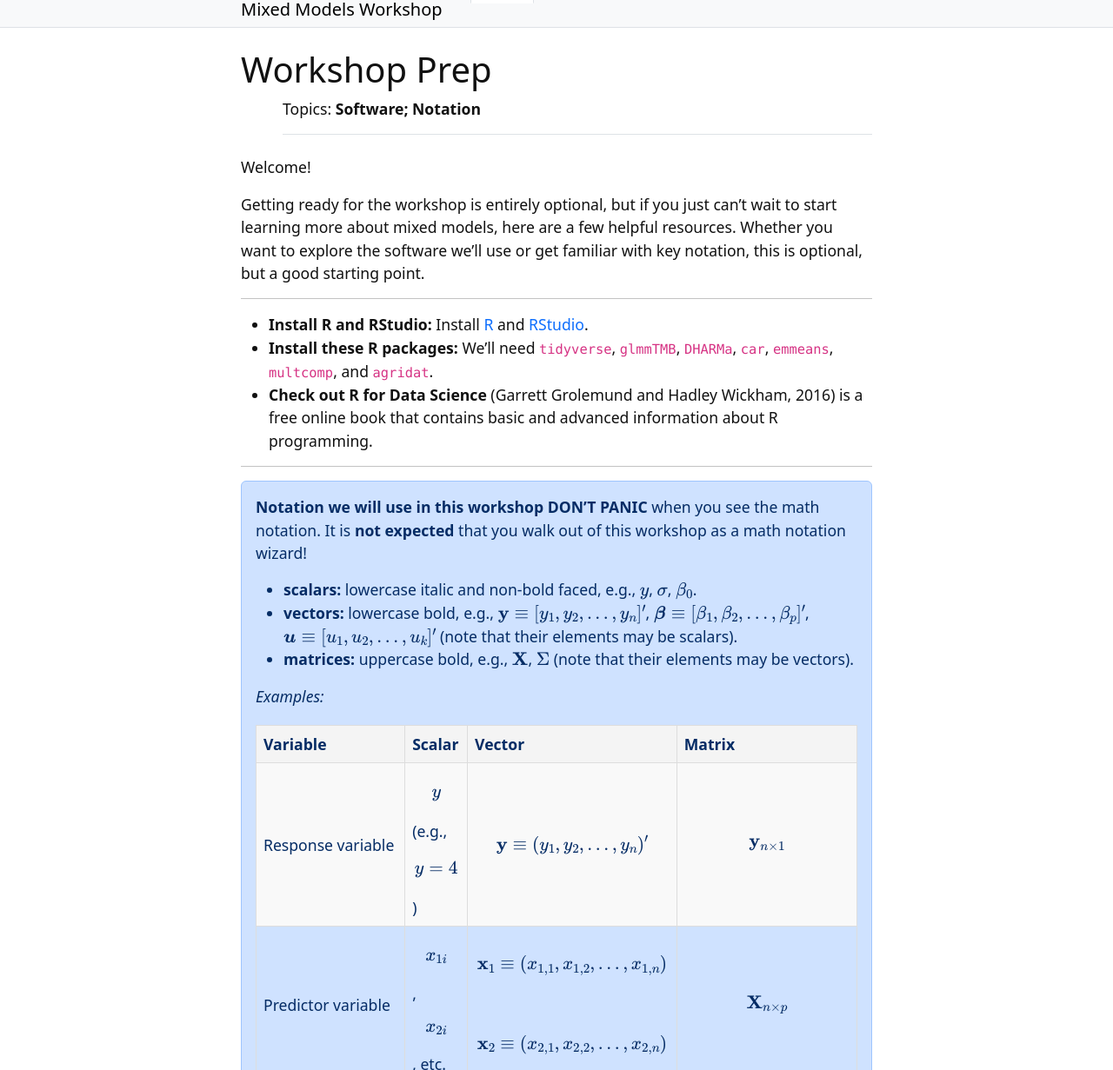
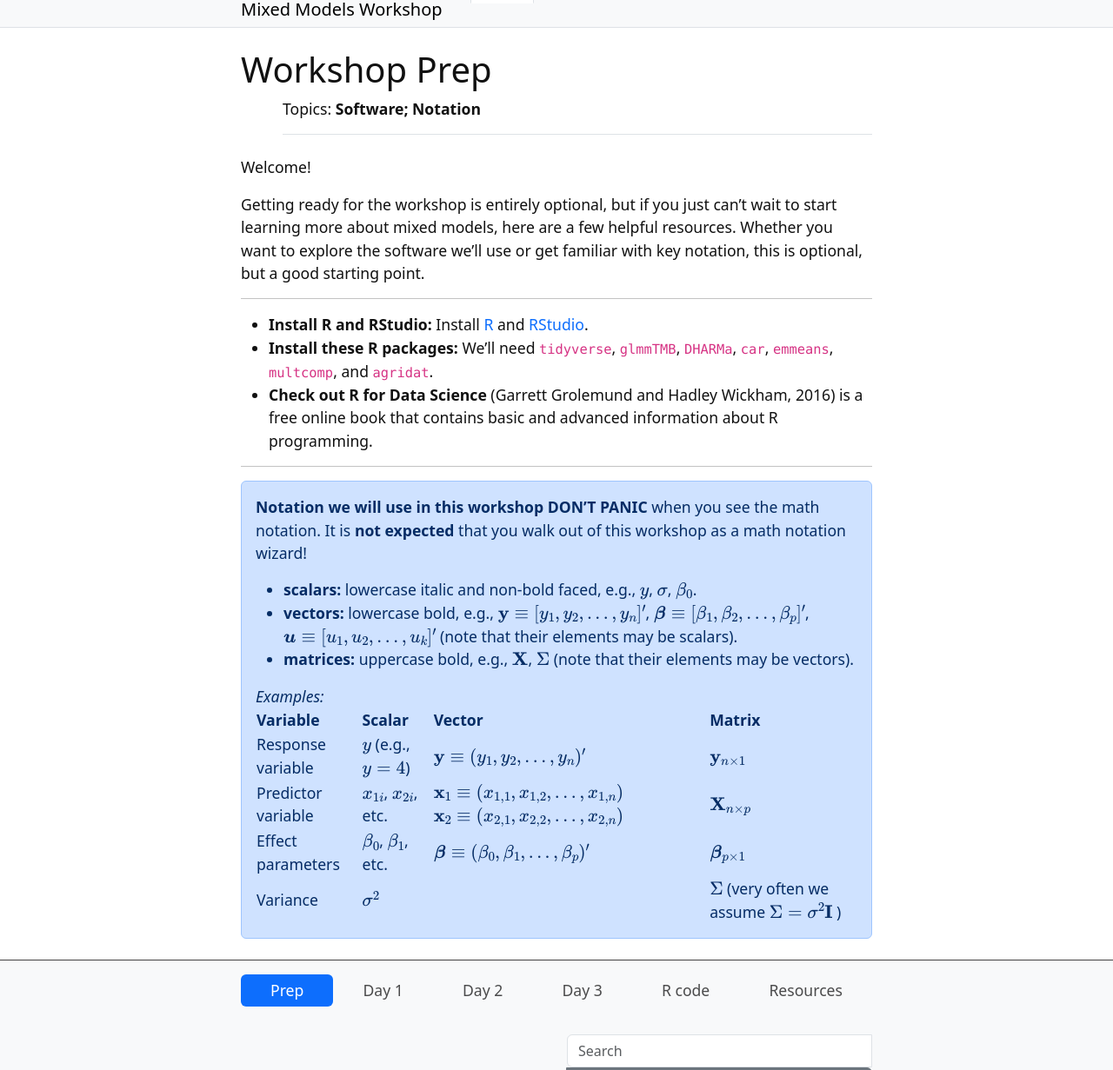
Before and after one commit to jlacasa/mixed-models-spring25, a Jekyll site: the page built from content/0-prep.md, in a window 1280 px wide, cut to the strip 121-1352 px from the top of the page. Shown: the whole strip at 87% size. Built offline with Jekyll 4.4.1, drawn with Linux system fonts in a browser that asks for light colours; formulas are drawn with MathJax 3; some of the changed lines change nothing that is shown.

Commit message:
table in prep

```diff
--- a/content/0-prep.md
+++ b/content/0-prep.md
@@ -32,68 +32,13 @@
 
 *Examples:*
 
-<head>
-    <meta charset="UTF-8">
-    <meta name="viewport" content="width=device-width, initial-scale=1.0">
-    <title>Notation Table</title>
-    <style>
-        table {
-            width: 100%;
-            border-collapse: collapse;
-            margin: 20px 0;
-        }
-        th, td {
-            border: 1px solid #ddd;
-            padding: 8px;
-            text-align: left;
-        }
-        th {
-            background-color: #f4f4f4;
-            font-weight: bold;
-        }
-        tr:nth-child(even) {
-            background-color: #f9f9f9;
-        }
-    </style>
-</head>
 
-<body>
-    <table>
-        <tr>
-            <th>Variable</th>
-            <th>Scalar</th>
-            <th>Vector</th>
-            <th>Matrix</th>
-        </tr>
-        <tr>
-            <td>Response variable</td>
-            <td>$$y$$ (e.g., $$y = 4$$)</td>
-            <td>$$\mathbf{y} \equiv (y_1, y_2, ..., y_n)'$$</td>
-            <td>$$\mathbf{y}_{n\times1}$$</td>
-        </tr>
-        <tr>
-            <td>Predictor variable</td>
-            <td>$$x_{1 i}$$, $$x_{2 i}$$, etc.</td>
-            <td>
-                $$\mathbf{x}_1 \equiv (x_{1,1}, x_{1,2}, ..., x_{1,n})$$ <br>
-                $$\mathbf{x}_2 \equiv (x_{2,1}, x_{2,2}, ..., x_{2,n})$$
-            </td>
-            <td>$$\mathbf{X}_{n\times p}$$</td>
-        </tr>
-        <tr>
-            <td>Effect parameters</td>
-            <td>$$\beta_0$$, $$\beta_1$$, etc.</td>
-            <td>$$\boldsymbol{\beta} \equiv (\beta_0, \beta_1, ..., \beta_p)'$$</td>
-            <td>$$\boldsymbol{\beta}_{p\times1}$$</td>
-        </tr>
-        <tr>
-            <td>Variance</td>
-            <td>$$\sigma^2$$</td>
-            <td></td>
-            <td>$$\Sigma$$ (very often we assume $$\Sigma = \sigma^2 \mathbf{I}$$)</td>
-        </tr>
-    </table>
-</body>
+| Variable | Scalar | Vector | Matrix |
+|------------------|------------------|------------------|------------------|
+| Response variable | $$y$$ (e.g., $$y = 4$$) | $$\mathbf{y} \equiv (y_1, y_2, ..., y_n)'$$ | $$\mathbf{y}_{n\times1}$$ |
+| Predictor variable | $$x_{1 i}$$, $$x_{2 i}$$, etc. | $$\mathbf{x}_1 \equiv (x_{1,1}, x_{1, 2}, ..., x_{1, n})$$ $$\mathbf{x}_2 \equiv (x_{2,1}, x_{2, 2}, ..., x_{2, n})$$ | $$\mathbf{X}_{n\times p}$$ |
+| Effect parameters | $$\beta_0$$, $$\beta_1$$, etc. | $$\boldsymbol{\beta} \equiv (\beta_0, \beta_1, ..., \beta_p)'$$ | $$\boldsymbol{\beta}_{p\times1}$$ |
+| Variance | $$\sigma^2$$ |  | $$\Sigma$$ (very often we assume $$\Sigma = \sigma^2 \mathbf{I}$$ ) |
 
 {% endcapture %}
 {% include alert.html text=text color=secondary %}
```
